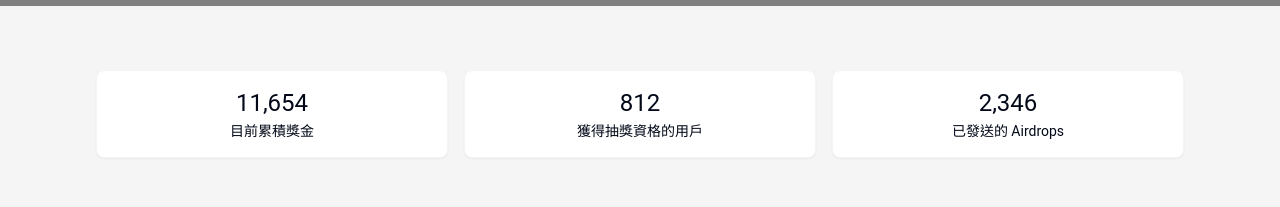
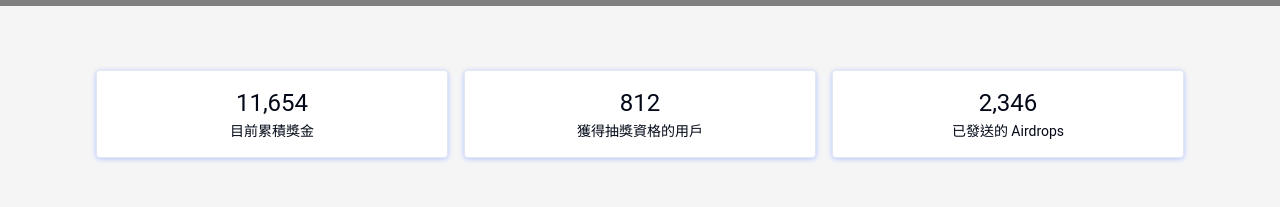
Before and after one commit to collie02/event_vue, a Vue app in the folder vue-version/: page / in a window 1280 px wide. Shown: the part 442-649 px from the top of the page. Built offline with nearby package versions, Linux system fonts and the light colour scheme; grey boxes are pictures that could not be loaded.

Commit message:
更新 Vue StatsCards 組件
cgen-0aa18d500da74eda8b25e3960bbfadae

```diff
--- a/vue-version/src/components/StatsCards.vue
+++ b/vue-version/src/components/StatsCards.vue
@@ -3,12 +3,13 @@
     <div
       v-for="stat in stats"
       :key="stat.label"
-      class="bg-white rounded-lg shadow-sm border border-gray-100 p-4 text-center"
+      class="bg-white rounded border shadow-sm p-4 text-center"
+      style="box-shadow: 0 1px 5px 0 #B0C3FF"
     >
       <div class="text-2xl font-normal text-black/87 mb-1">
         {{ stat.value }}
       </div>
-      <div class="text-sm text-black/54 leading-tight">
+      <div class="text-sm text-black/87 leading-tight">
         {{ stat.label }}
       </div>
     </div>
```
